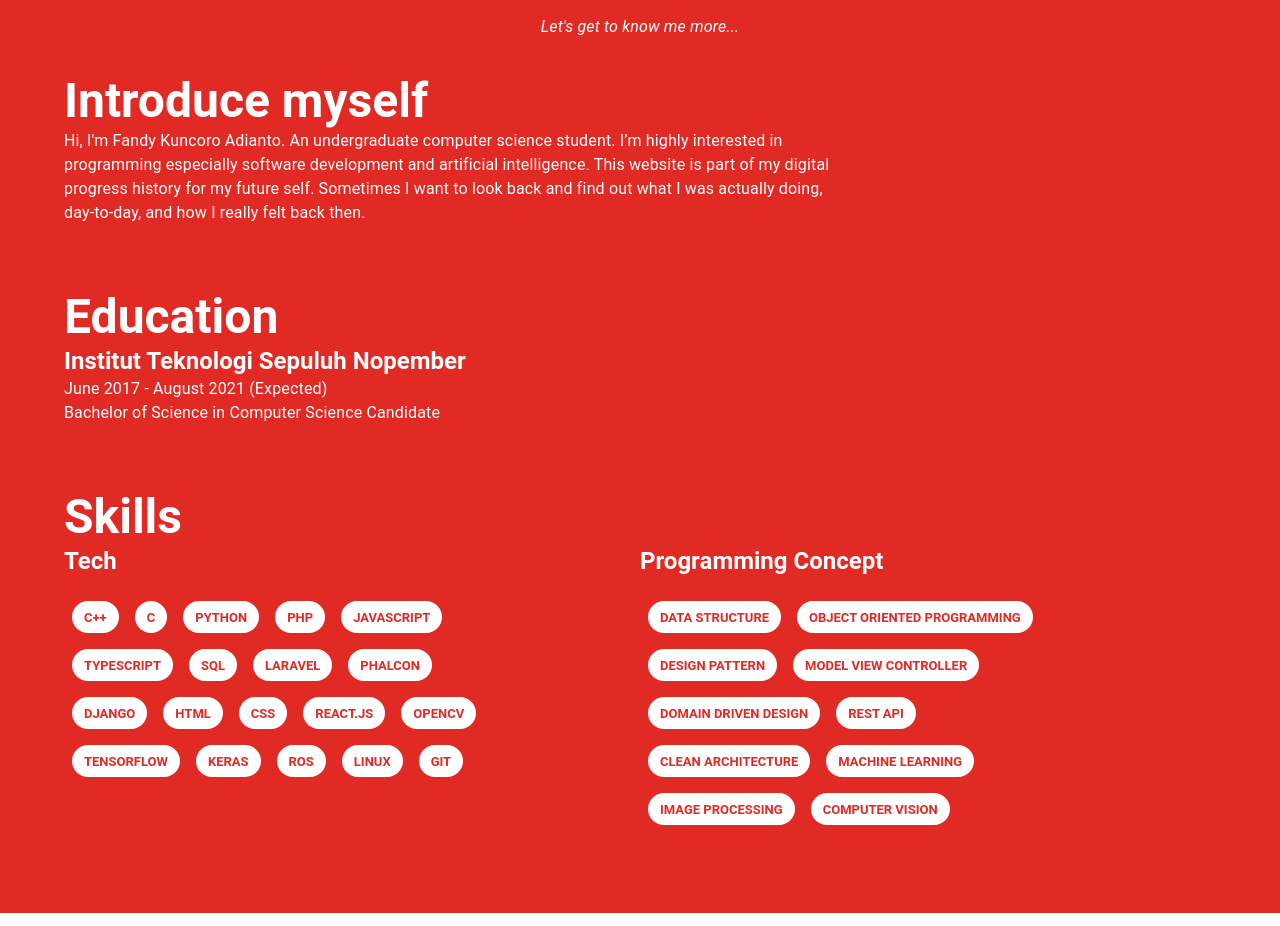
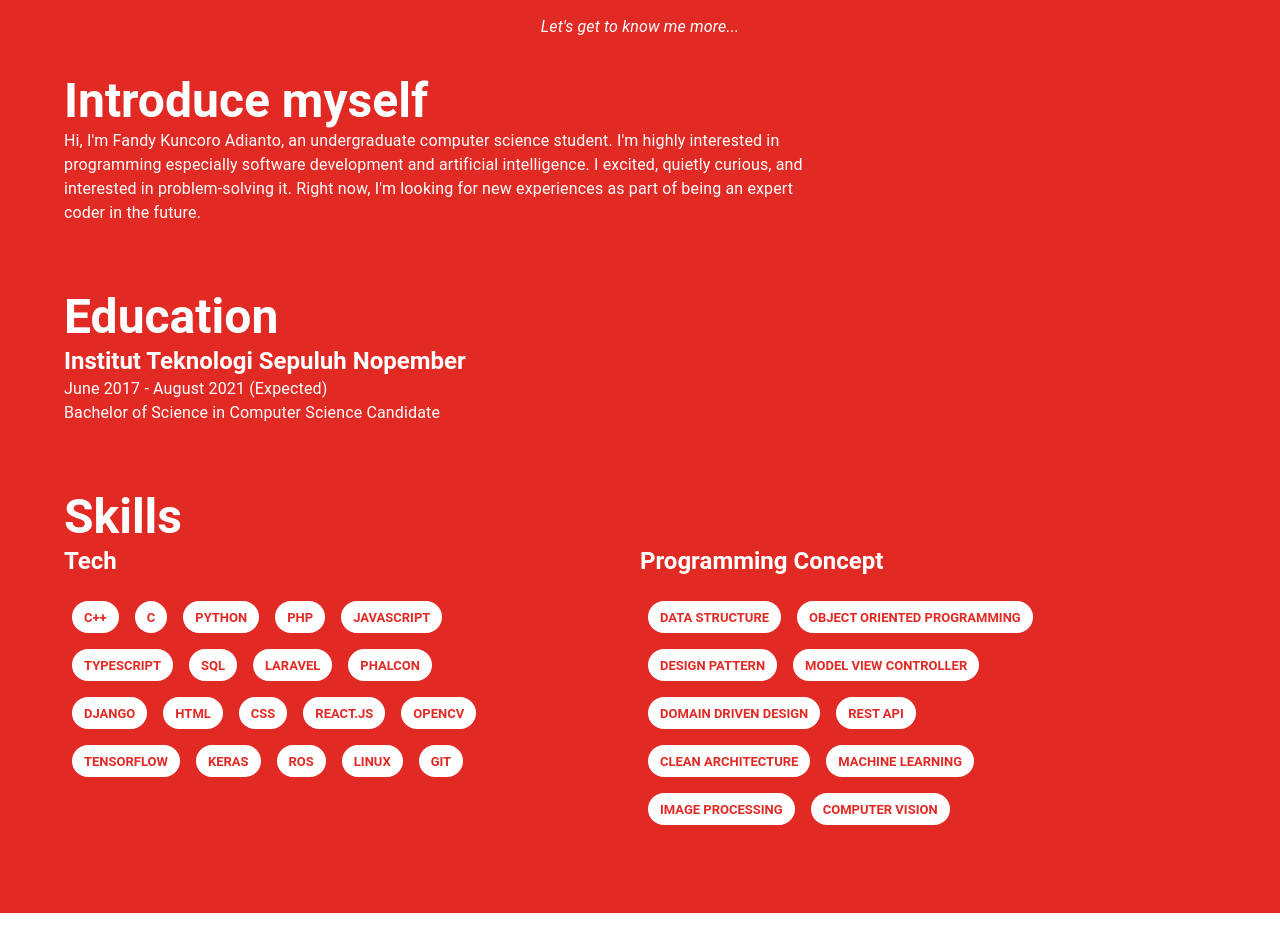
Before and after one commit to fandykun/portfolio, a React (Create React App) app: page / in a window 1280 px wide. Shown: the part 907-1833 px from the top of the page. Built offline with nearby package versions, Linux system fonts and the light colour scheme.

Commit message:
update about description

```diff
--- a/src/containers/About.tsx
+++ b/src/containers/About.tsx
@@ -76,12 +76,12 @@ function About() {
             </Typography>
             <Typography variant="body1" component="span">
               <Box>
-                Hi, I'm Fandy Kuncoro Adianto. An undergraduate computer science
-                student. I’m highly interested in programming especially
-                software development and artificial intelligence. This website
-                is part of my digital progress history for my future self.
-                Sometimes I want to look back and find out what I was actually
-                doing, day-to-day, and how I really felt back then.
+                Hi, I'm Fandy Kuncoro Adianto, an undergraduate computer science
+                student. I'm highly interested in programming especially
+                software development and artificial intelligence. I excited,
+                quietly curious, and interested in problem-solving it. Right
+                now, I'm looking for new experiences as part of being an expert
+                coder in the future.
               </Box>
             </Typography>
           </Grid>
```
